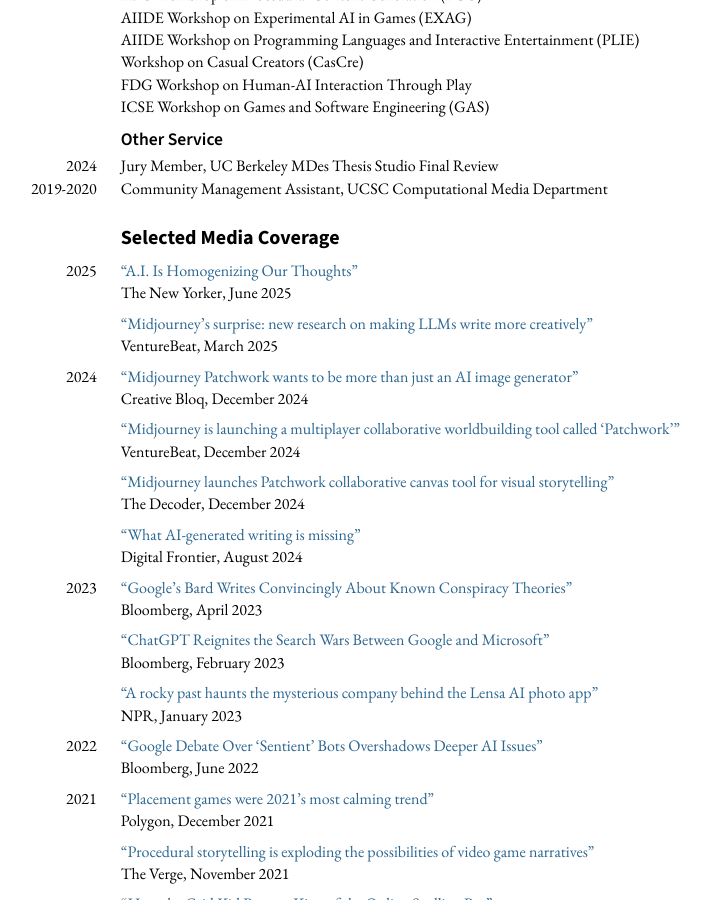
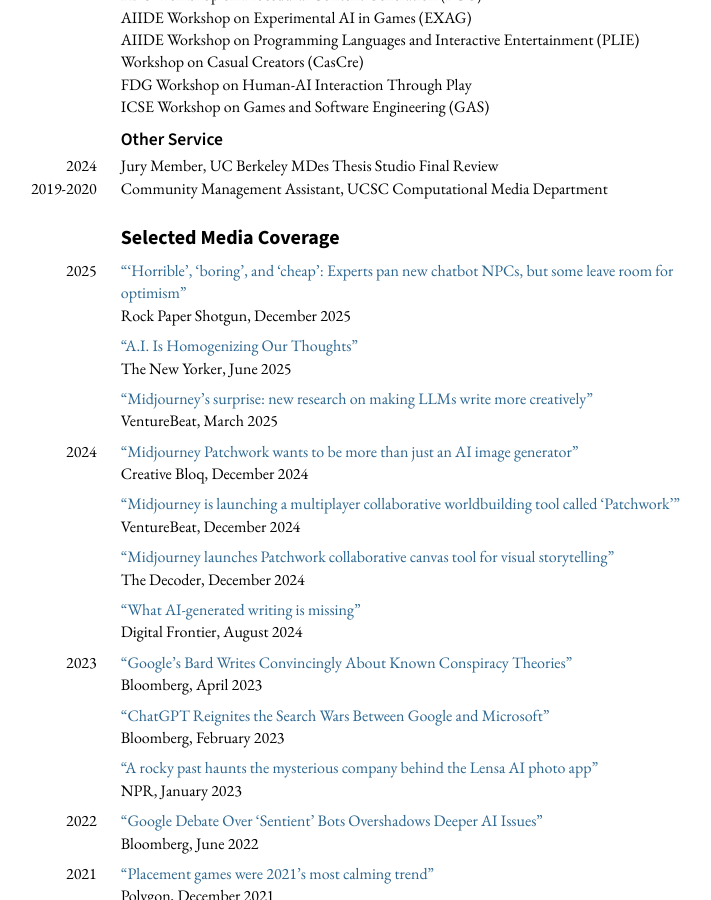
Before and after one commit to mkremins/mkremins.github.io, a Jekyll site: the page built from cv/index.html, in a window 1280 px wide and 900 px high, scrolled down 14587 px. Shown: the whole window, without its empty margins (262-973 px from the left). Built offline with Jekyll 4.4.1, drawn with Linux system fonts in a browser that asks for light colours.

Commit message:
Add RPS article about LLM NPCs

```diff
--- a/_data/press.json
+++ b/_data/press.json
@@ -1,4 +1,11 @@
 [
+{
+  "title": "‘Horrible’, ‘boring’, and ‘cheap’: Experts pan new chatbot NPCs, but some leave room for optimism",
+  "url": "https://www.rockpapershotgun.com/horrible-boring-and-cheap-experts-pan-new-chatbot-npcs-but-some-leave-room-for-optimism",
+  "outlet": "Rock Paper Shotgun",
+  "month": "December",
+  "year": "2025"
+},
 {
   "title": "A.I. Is Homogenizing Our Thoughts",
   "url": "https://www.newyorker.com/culture/infinite-scroll/ai-is-homogenizing-our-thoughts",
```
